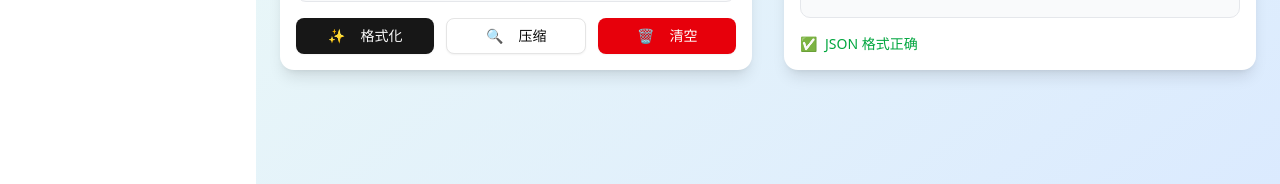
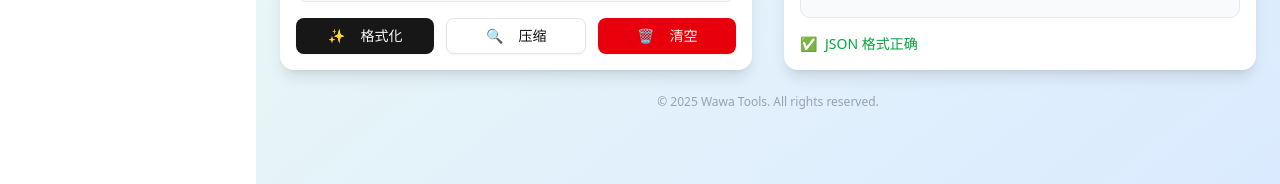
Before and after one commit to onlytiancai/wawa-tools, a Nuxt app: page /json in a window 1280 px wide. Shown: the part 610-794 px from the top of the page. Built offline with nearby package versions, Linux system fonts and the light colour scheme.

Commit message:
feat: 添加全局底部版权组件
新增 Footer 组件并在首页、JSON 和 Markdown 页面中引入，显示版权信息。

```diff
--- /dev/null
+++ b/components/Footer.vue
@@ -0,0 +1,11 @@
+<template>
+  <div class="text-center py-6">
+    <p class="text-gray-400 dark:text-gray-500 text-xs">
+      © 2025 Wawa Tools. All rights reserved.
+    </p>
+  </div>
+</template>
+
+<script setup>
+// 底部版权信息组件
+</script>
--- a/pages/index.vue
+++ b/pages/index.vue
@@ -75,6 +75,7 @@
         <p class="text-gray-500 dark:text-gray-400 text-sm">
           基于 Nuxt 3 + Tailwind CSS + shadcn-vue 构建
         </p>
+        <Footer />
       </div>
     </div>
   </div>
--- a/pages/json.vue
+++ b/pages/json.vue
@@ -65,6 +65,8 @@
           </div>
         </div>
       </div>
+
+      <Footer />
     </div>
   </Sidebar>
 </template>
--- a/pages/markdown.vue
+++ b/pages/markdown.vue
@@ -38,6 +38,8 @@
           </div>
         </div>
       </div>
+
+      <Footer />
     </div>
   </Sidebar>
 </template>
```
